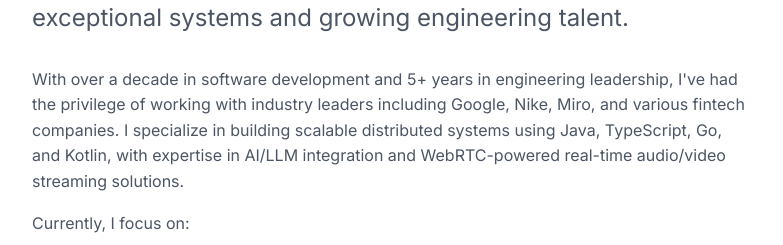
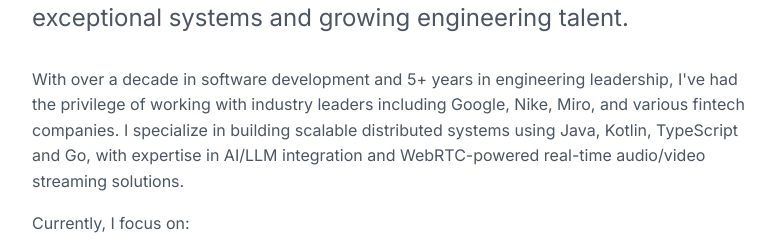
Before and after one commit to volekerb/volekerb.github.io, a plain HTML site: page index.html in a window 1280 px wide. Shown: the part 335-580 px from the top of the page, without its empty margins (248-1031 px from the left). Drawn offline with Linux system fonts and the light colour scheme.

Commit message:
slightly change wording

```diff
--- a/index.html
+++ b/index.html
@@ -30,7 +30,7 @@
                     <p class="hero-intro">Principal Software Engineer with a passion for building exceptional systems and growing engineering talent.</p>
 
                     <div class="experience-highlights">
-                        <p>With over a decade in software development and 5+ years in engineering leadership, I've had the privilege of working with industry leaders including Google, Nike, Miro, and various fintech companies. I specialize in building scalable distributed systems using Java, TypeScript, Go, and Kotlin, with expertise in AI/LLM integration and WebRTC-powered real-time audio/video streaming solutions.</p>
+                        <p>With over a decade in software development and 5+ years in engineering leadership, I've had the privilege of working with industry leaders including Google, Nike, Miro, and various fintech companies. I specialize in building scalable distributed systems using Java, Kotlin, TypeScript and Go, with expertise in AI/LLM integration and WebRTC-powered real-time audio/video streaming solutions.</p>
 
                         <p>Currently, I focus on:</p>
                         <ul class="focus-areas">
```
